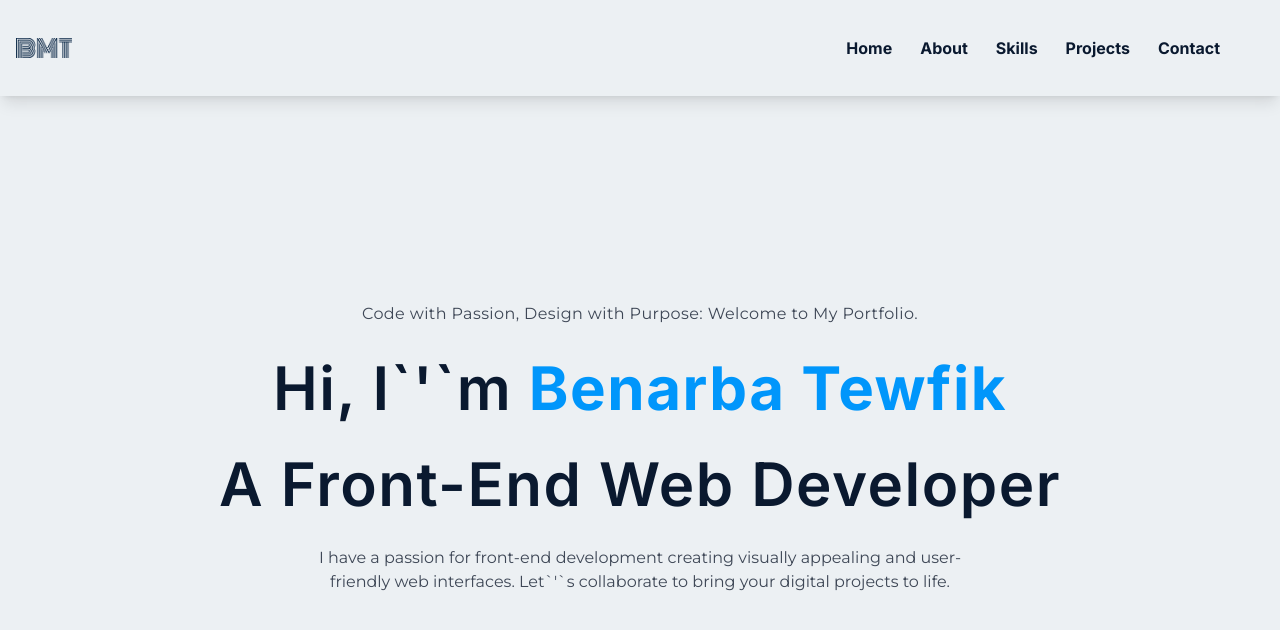
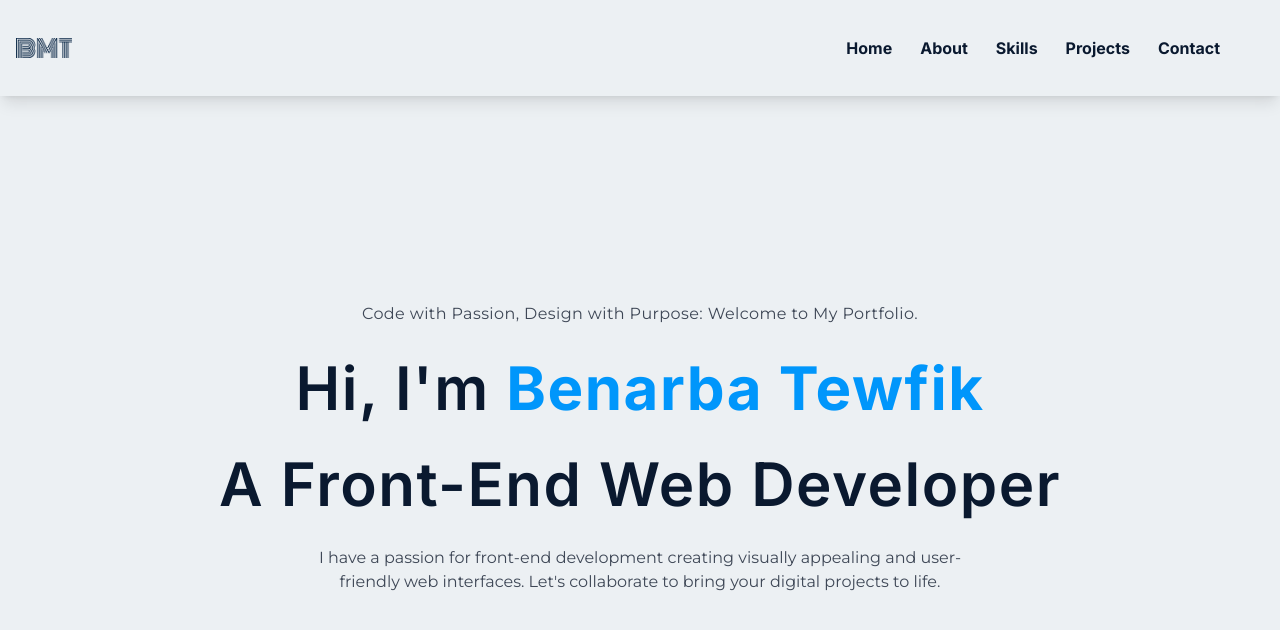
Before and after one commit to Ben-Tewfik/Portfolio, a Next.js app: page / in a window 1280 px wide. Shown: the top 630 px of the page. Built offline with nearby package versions, Linux system fonts and the light colour scheme; some icons are missing.

Commit message:
remove the strings from the text

```diff
--- a/src/components/Hero/Hero.jsx
+++ b/src/components/Hero/Hero.jsx
@@ -19,7 +19,7 @@ export default function Hero() {
         transition={{ duration: 0.5, delay: 0.7 }}
         className="text-DarkColor text-4xl lgl:text-6xl font-titleFont font-semibold tracking-wide "
       >
-        Hi, I`&#39;`m{" "}
+        Hi, I&#39;m{" "}
         <span className="dark:text-[#deb992] text-[#0096FB] font-bold">
           Benarba Tewfik
         </span>
@@ -39,7 +39,7 @@ export default function Hero() {
         className="text-base md:max-w-[650px] text-[#3E4756] "
       >
         I have a passion for front-end development creating visually appealing
-        and user-friendly web interfaces. Let`&#39;`s collaborate to bring your
+        and user-friendly web interfaces. Let&#39;s collaborate to bring your
         digital projects to life.
       </motion.p>
     </div>
```
